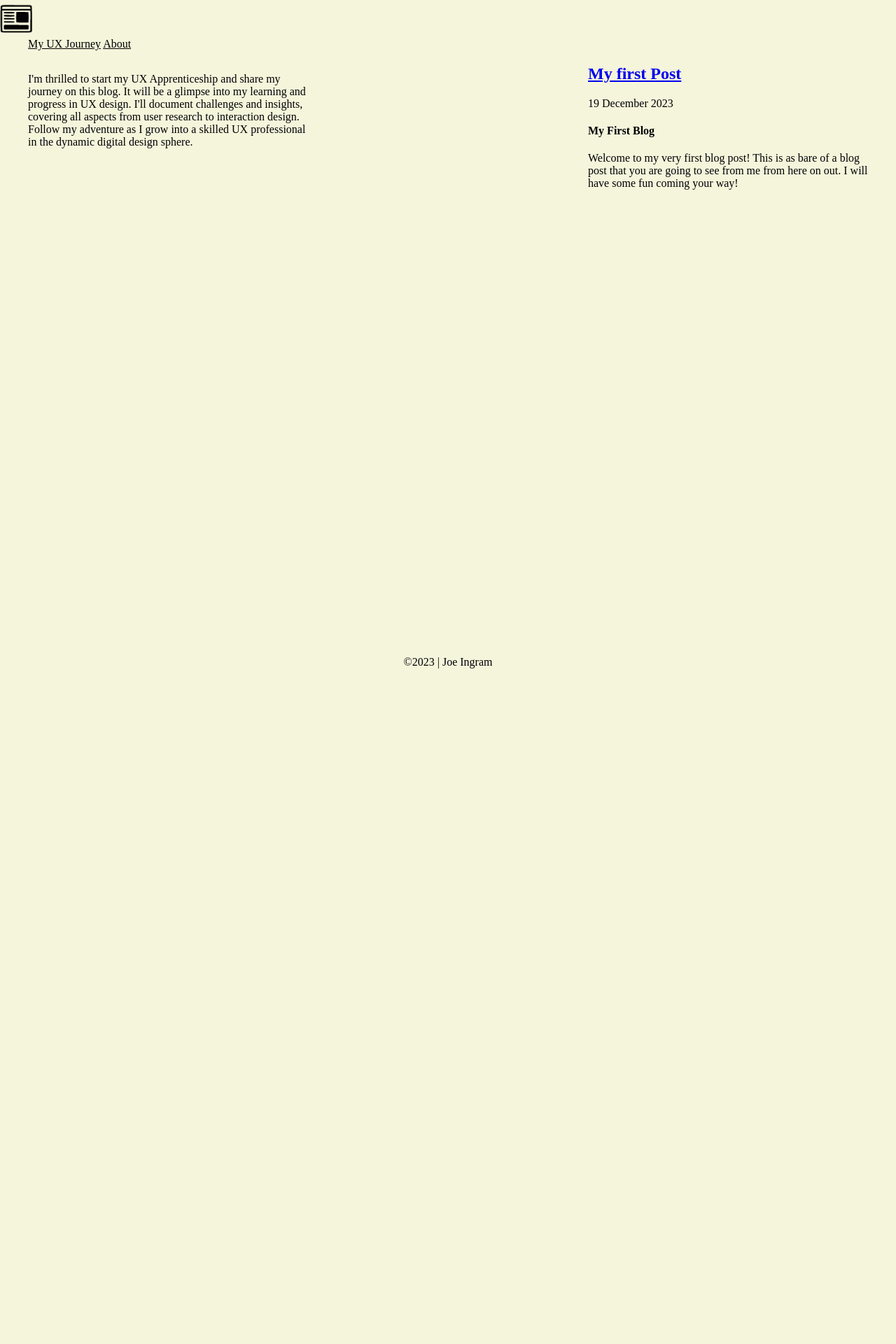
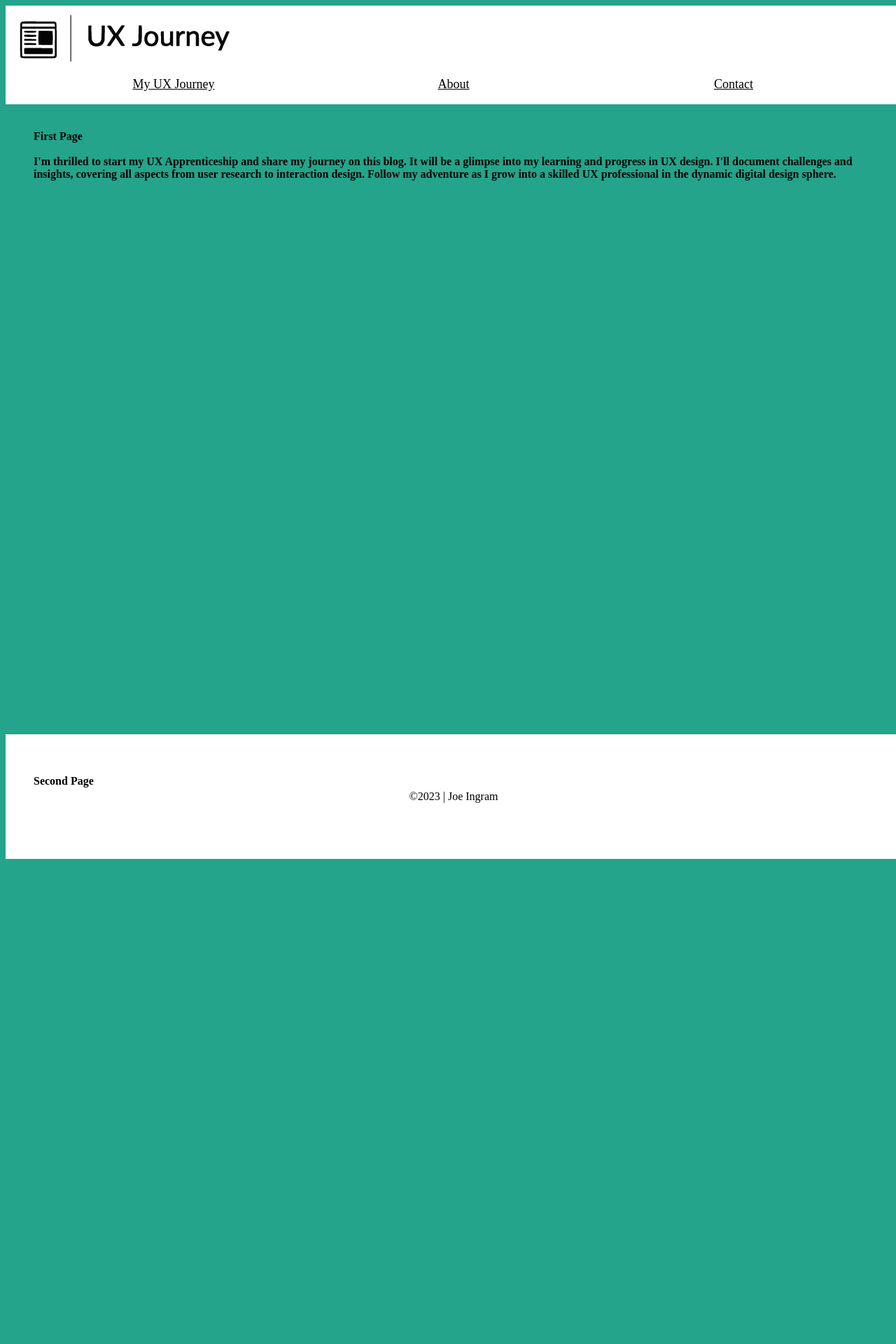
Before and after one commit to myuxjourney/myuxjourney.github.io, a Jekyll site: the page built from index.html, in a window 1280 px wide. Shown: the top 1920 px of the page at 70% size. Built offline with Jekyll 4.4.1, drawn with Linux system fonts in a browser that asks for light colours; nearby versions of some CDN libraries; before the commit the page ends 1019 px from its top, so only the background shows below that; some of the changed text lies outside the part shown.

Commit message:
big changes

```diff
--- a/_includes/header.html
+++ b/_includes/header.html
@@ -1,9 +1,10 @@
 <header class="site-header">
-  <img src="/images/uxjourneyfavicon.png" alt="UX Journey Logo" style="width: 50px; height: 50px;">
+  <img src="/images/uxjourneylogo.png" alt="UX Journey Logo" style="max-width: 300px; max-height: 68vw; padding-left: 20px; padding-top: 1%;">
   <div class="content-wrap">
-    <nav class="site-navigation">
-      <a class="nav-anchor"href="https://myuxjourney.github.io/">My UX Journey</a>
-      <a href="/">About</a>
+      <a class="nav-anchor" href="https://myuxjourney.github.io/">My UX Journey</a><br>
+      <a href="https://myuxjourney.github.io/about">About</a> <br>
+
+      <a href="https://myuxjourney.github.io/about">Contact</a>
     </nav>
   </div>
 </header>
--- a/_sass/_base.scss
+++ b/_sass/_base.scss
@@ -1,29 +1,26 @@
 * {
-  box-sizing: border-box;
-  width: 100%;
+width: 100%;
 }
 
 
 body {
-  background: #F5F5DC;
-  padding: 0;
-  margin: 0;
+  background: rgb(36,164,138);
 }
 
 
 .example {
-  background: #F5F5DC;
-  padding: 2em 0;
-  min-height: 800px;
+  text-align:center;
+  background: #ffffff;
+  padding: 1em 0;
+  min-height: 200px;
   max-width: 1200px;
 }
 
-.container {
-  padding: 2em 0;
+section{
+height: 100vh;
+}
+
+.one {
+  background-color: rgb(36,164,138);
 
 }
-
-.navspacing {
-  display:flex;
-  justify-content: space-around;
-}
--- a/_sass/_footer.scss
+++ b/_sass/_footer.scss
@@ -1,6 +1,5 @@
 footer.site-footer {
-  border-top: 1px solid #F5F5DC;
-  background: #F5F5DC;
+  background: #ffffff;
   color: rgb(0, 0, 0);
   padding: 3em 0;
   text-align: center;
--- a/_sass/_header.scss
+++ b/_sass/_header.scss
@@ -1,9 +1,11 @@
 header.site-header {
-  background: #F5F5DC
-;
-  color: rgb(0, 0, 0);
+  background: #ffffff;
+  color: rgb(255, 255, 255);
   .content-wrap {
-    justify-content: space-between;
+    display: flex;
+    text-align: center;
+    font-size:large;
+
     a {
       color: rgb(0, 0, 0);
     }
--- a/_sass/_layout.scss
+++ b/_sass/_layout.scss
@@ -1,5 +1,5 @@
 .content-wrap {
-  display: flex;
   max-width: 1200px;
   margin: 0 auto;
+  padding: 1em;
 }
--- a/index.html
+++ b/index.html
@@ -1,22 +1,28 @@
 ---
 layout: default
 ---
+<section class="one">
+ <h1>
+  First Page <br>
+  <br>
+  I'm thrilled to start my UX Apprenticeship and share my journey on this blog. It will be a glimpse into my learning and progress in UX design. I'll document challenges and insights, covering all aspects from user research to interaction design.
+  Follow my adventure as I grow into a skilled UX professional in the dynamic digital design sphere.</h1>
+</section>
 
-<div class="example">
-  I'm thrilled to start my UX Apprenticeship and share my journey on this blog. It will be a glimpse into my learning and progress in UX design. I'll document challenges and insights, covering all aspects from user research to interaction design.
-  Follow my adventure as I grow into a skilled UX professional in the dynamic digital design sphere.
-</div>
-<section></section>
-<div>
-  {% for post in site.posts %}
-  <article>
-    <h2>
-      <a href="{{ post.url }}" >
-        {{ post.title }}
-      </a>
-    </h2>
-    <time datetime="{{ post.date | date: "%Y-%m-%d" }}">{{ post.date | date_to_long_string }}</time>
-    {{ post.content }}
-  </article>
-{% endfor %}
-</div>
+<section class="two">
+
+<h1>Second Page</h1>
+
+</section>
+
+<section class="three">
+
+  <h1>Third Page</h1>
+
+  </section>
+
+  <section class="fourth">
+
+    <h1>Fourth Page</h1>
+
+    </section>
```
Also changed, not shown: junk/add later.html (added, +23 -0 lines), images/favicon.png (deleted), images/uxjourneylogo.png (added).
